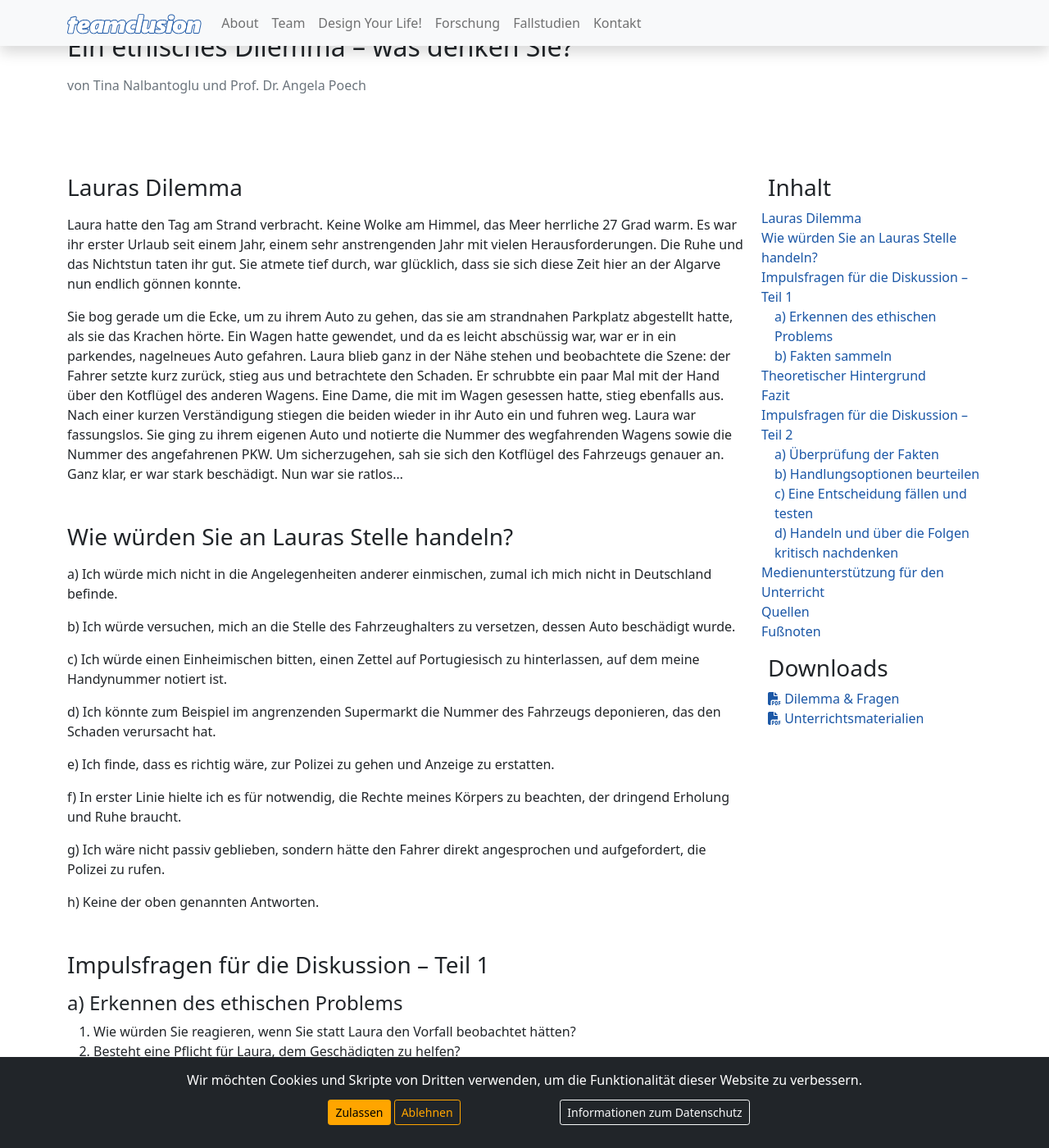
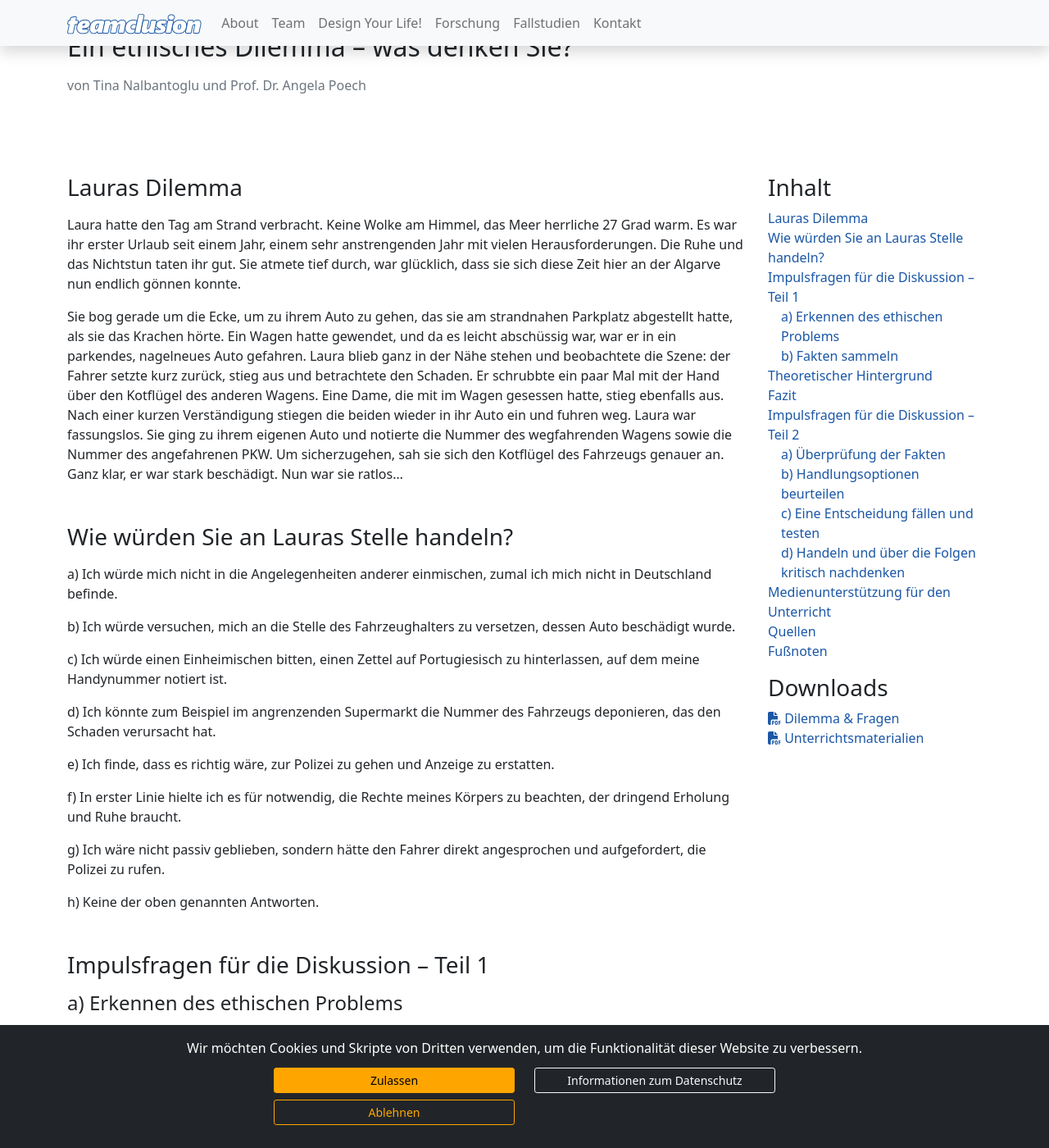
Before and after one commit to teamclusion/website, a Jekyll site: the page built from _fallstudien/blechschaden-fallstudie.md, in a window 1280 px wide and 1400 px high, scrolled down 333 px. Shown: the whole window at 82% size. Built offline with Jekyll 4.4.1, drawn with Linux system fonts in a browser that asks for light colours; nearby versions of some CDN libraries; the table of contents is made by our own code.

Commit message:
Anpassungen

```diff
--- a/_includes/cookie-consent.html
+++ b/_includes/cookie-consent.html
@@ -14,12 +14,23 @@
 <div id="cookie-notice" class="fixed-bottom bg-dark p-3 text-white text-center">Wir möchten Cookies und Skripte von Dritten verwenden, um die Funktionalität dieser Website zu verbessern.
 
   <div class="row my-2">
-    <div class="col-12 col-md-4 offset-md-2 col-lg-3 offset-lg-3 text-center my-1">
+    <!-- <div class="col-12 col-md-4 offset-md-2 col-lg-3 offset-lg-3 text-center my-1">
       <a href="#" id="cookie-notice-accept" class="btn btn-secondary btn-sm btn-block">Zulassen</a>
       <a href="#" id="cookie-notice-rejected" class="btn btn-outline-secondary btn-sm btn-block">Ablehnen</a>
     </div>
     <div class="col-12 col-md-4 col-lg-3 text-center my-1">
       <a href="/datenschutz" class="btn btn-outline-light btn-sm btn-block d m x-2">Informationen zum Datenschutz</a>
+    </div> -->
+    <div class="col-12 col-md-4 offset-md-2 col-lg-3 offset-lg-3 text-center my-1">
+      <div class="d-grid gap-2">
+        <a href="#" id="cookie-notice-accept" class="btn btn-secondary btn-sm ">Zulassen</a>
+        <a href="#" id="cookie-notice-rejected" class="btn btn-outline-secondary btn-sm">Ablehnen</a>
+      </div>
+    </div>
+    <div class="col-12 col-md-4 col-lg-3 text-center my-1">
+      <div class="d-grid gap-2">
+        <a href="/datenschutz" class="btn btn-outline-light btn-sm x-2">Informationen zum Datenschutz</a>
+      </div>
     </div>
   </div>
 </div>
--- a/_layouts/fallstudie.html
+++ b/_layouts/fallstudie.html
@@ -42,7 +42,7 @@
     }
 
     .toc-h3 {
-      margin-left: -2.5rem;
+      margin-left: -2rem;
     }
 
     .toc-h4 {
```
